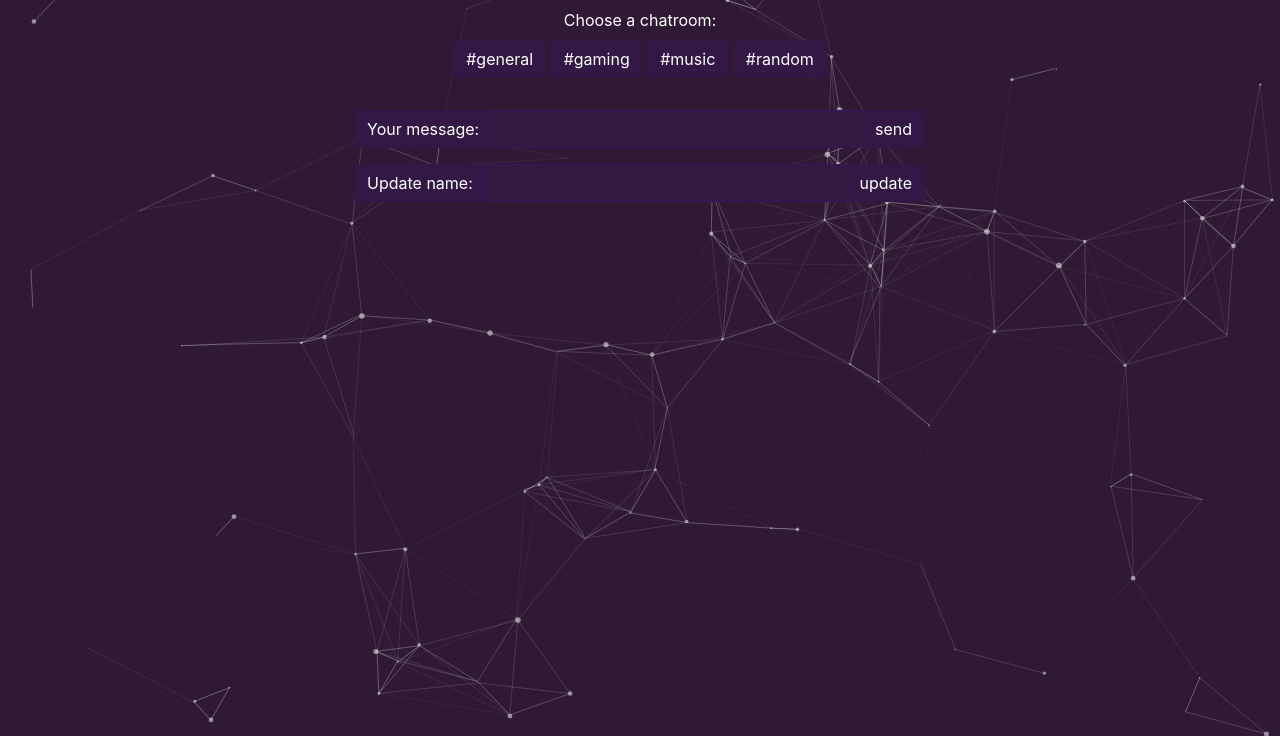
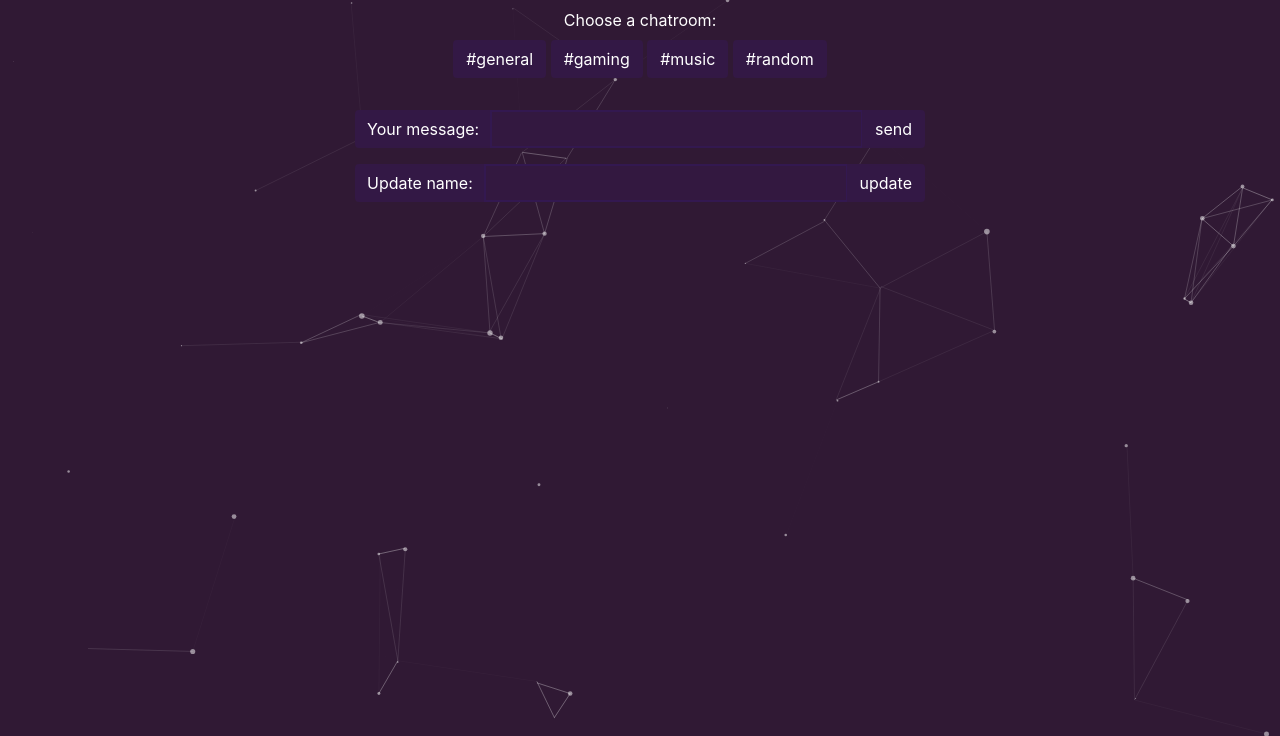
Before and after one commit to DylanL0ng/chat-app, a plain HTML site: page index.html in a window 1280 px wide. Shown: the part 88-824 px from the top of the page. Before the commit the page ends 800 px from the top, so only its background shows below. Drawn offline with nearby package versions, Linux system fonts and the light colour scheme; no server answers.

Commit message:
Performance fix

```diff
--- a/particlesjs-config.json
+++ b/particlesjs-config.json
@@ -1,7 +1,7 @@
 {
   "particles": {
     "number": {
-      "value": 80,
+      "value": 40,
       "density": {
         "enable": true,
         "value_area": 800
--- a/styles.css
+++ b/styles.css
@@ -1,5 +1,7 @@
 body{
     background-color: #301934;
+    height: 100%;
+    width: 100%;
 }
 .container{
     max-width: 600px;
```
